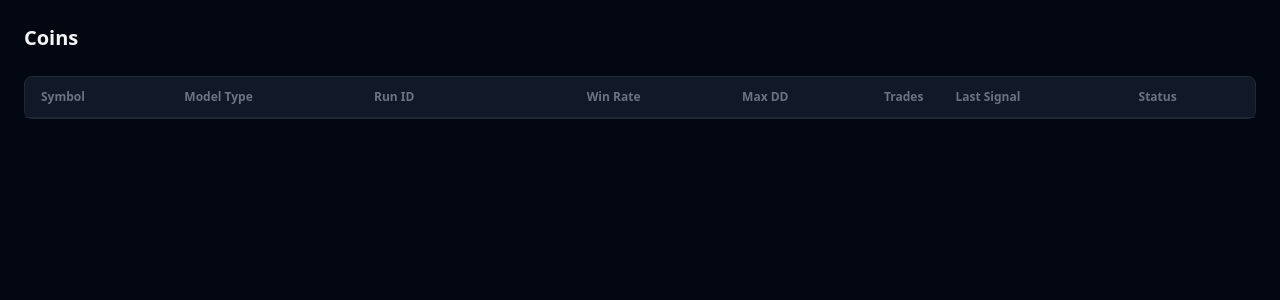
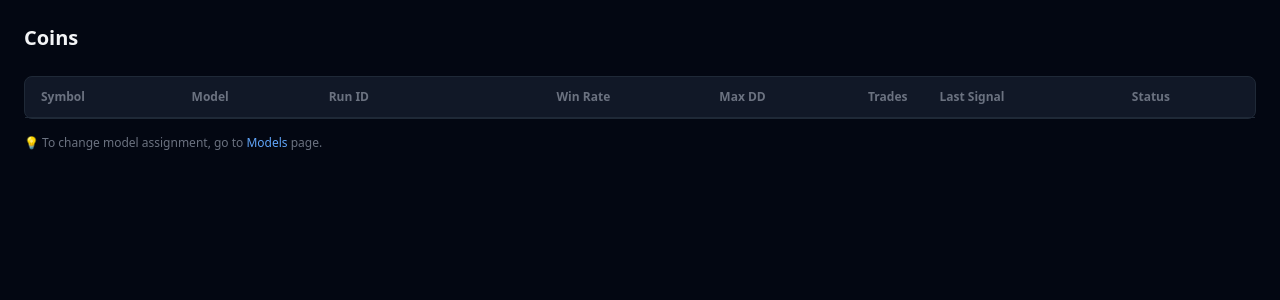
Before and after one commit to heathclif-cyber/swingtrade_v2, a Flask app: page /coins in a window 1280 px wide. Shown: the part 49-349 px from the top of the page. Run offline with Flask 3, Linux system fonts and the light colour scheme; data that the repository does not hold is empty; some libraries are stand-ins or nearby versions.

Commit message:
refactor: single source of truth for model selection

```diff
--- a/app/api/coins.py
+++ b/app/api/coins.py
@@ -1,9 +1,6 @@
 from flask import Blueprint, render_template, jsonify, abort, request
 
 bp = Blueprint("coins", __name__)
-
-# Available model types for selection
-MODEL_TYPES = ["lstm", "lgbm", "ensemble"]
 
 
 @bp.get("/coins")
@@ -12,7 +9,6 @@ def coins():
     from app.models.coin import Coin
     from app.models.model_meta import ModelMeta
     from app.models.model_selection import ModelSelection
-    from app.models.signal import Signal
     from sqlalchemy import func
 
     rows = (
@@ -24,7 +20,7 @@ def coins():
         .all()
     )
 
-    return render_template("coins.html", rows=rows, model_types=MODEL_TYPES)
+    return render_template("coins.html", rows=rows)
 
 
 @bp.get("/coins/<symbol>")
@@ -59,34 +55,5 @@ def coin_detail(symbol: str):
         "coin_detail.html",
         coin=coin, signals=signals, open_trade=open_trade,
         recent_trades=recent_trades, perf=perf, meta=meta,
-        sel=sel, model_types=MODEL_TYPES,
+        sel=sel,
     )
-
-
-@bp.post("/api/coins/<int:coin_id>/model-type")
-def set_model_type(coin_id: int):
-    """Update model type for a coin."""
-    from app.extensions import db
-    from app.models.coin import Coin
-    from app.models.model_selection import ModelSelection
-
-    data = request.get_json()
-    if not data or "model_type" not in data:
-        return jsonify({"error": "model_type required"}), 400
-
-    model_type = data["model_type"]
-    if model_type not in MODEL_TYPES:
-        return jsonify({"error": f"Invalid model_type. Must be one of: {MODEL_TYPES}"}), 400
-
-    coin = Coin.query.get(coin_id)
-    if not coin:
-        return jsonify({"error": "Coin not found"}), 404
-
-    sel = ModelSelection.query.filter_by(coin_id=coin_id).first()
-    if not sel:
-        return jsonify({"error": "No ModelSelection for this coin"}), 404
-
-    sel.model_type = model_type
-    db.session.commit()
-
-    return jsonify({"success": True, "coin_id": coin_id, "model_type": model_type})
--- a/app/jobs/generate_signals.py
+++ b/app/jobs/generate_signals.py
@@ -100,8 +100,8 @@ def _process_coin(coin, run_id, data_svc, engine, db, utcnow,
         logger.info(f"[{symbol}] features_df=None (cold start) — skip")
         return
 
-    # Inference — gunakan model_type dari selection, default "lstm"
-    model_type = getattr(sel, 'model_type', None) or "lstm"
+    # Inference — gunakan model_type dari ModelMeta (single source of truth)
+    model_type = meta.model_type or "lstm"
     svc = InferenceService(meta, run_id)
     result = svc.predict(symbol, features_df, model_type=model_type)
     if result is None:
--- a/app/models/model_selection.py
+++ b/app/models/model_selection.py
@@ -7,11 +7,10 @@ class ModelSelection(db.Model):
     id            = db.Column(db.Integer, primary_key=True)
     coin_id       = db.Column(db.Integer, db.ForeignKey("coin.id"), nullable=False, unique=True)
     model_meta_id = db.Column(db.Integer, db.ForeignKey("model_meta.id"), nullable=False)
-    model_type    = db.Column(db.Text, default="lstm")  # lstm, lgbm, ensemble — default lstm
     selected_at   = db.Column(db.DateTime(timezone=True), default=utcnow)
 
     coin       = db.relationship("Coin", back_populates="model_selection")
     model_meta = db.relationship("ModelMeta", back_populates="selections")
 
     def __repr__(self):
-        return f"<ModelSelection coin_id={self.coin_id} model_type={self.model_type}>"
+        return f"<ModelSelection coin_id={self.coin_id} model_meta_id={self.model_meta_id}>"
--- a/app/templates/coins.html
+++ b/app/templates/coins.html
@@ -9,7 +9,7 @@
     <thead>
       <tr class="text-gray-500 text-xs border-b border-gray-800">
         <th class="px-4 py-3 text-left">Symbol</th>
-        <th class="px-4 py-3 text-left">Model Type</th>
+        <th class="px-4 py-3 text-left">Model</th>
         <th class="px-4 py-3 text-left">Run ID</th>
         <th class="px-4 py-3 text-right">Win Rate</th>
         <th class="px-4 py-3 text-right">Max DD</th>
@@ -26,15 +26,12 @@
             {{ coin.symbol }}
           </a>
         </td>
-        <td class="px-4 py-3">
-          <select class="bg-gray-800 text-gray-100 text-xs rounded px-2 py-1 border border-gray-700 focus:border-blue-500 focus:outline-none"
-                  onchange="updateModelType({{ coin.id }}, this.value)">
-            {% for mt in model_types %}
-            <option value="{{ mt }}" {% if sel and sel.model_type == mt %}selected{% elif not sel and mt == 'lstm' %}selected{% endif %}>
-              {{ mt }}
-            </option>
-            {% endfor %}
-          </select>
+        <td class="px-4 py-3 text-gray-300">
+          {% if meta %}
+            <a href="/models" class="text-blue-400 hover:underline">{{ meta.model_type }}</a>
+          {% else %}
+            <a href="/models" class="text-gray-500 hover:text-gray-400">—</a>
+          {% endif %}
         </td>
         <td class="px-4 py-3 font-mono text-xs text-gray-500">{{ meta.run_id if meta else '—' }}</td>
         <td class="px-4 py-3 text-right">
@@ -67,26 +64,8 @@
   </table>
 </div>
 
-<script>
-function updateModelType(coinId, modelType) {
-  fetch(`/api/coins/${coinId}/model-type`, {
-    method: 'POST',
-    headers: { 'Content-Type': 'application/json' },
-    body: JSON.stringify({ model_type: modelType })
-  })
-  .then(r => r.json())
-  .then(data => {
-    if (data.success) {
-      // Show brief success indicator
-      const select = event.target;
-      select.classList.add('border-green-500');
-      setTimeout(() => select.classList.remove('border-green-500'), 1000);
-    } else {
-      alert('Error: ' + data.error);
-    }
-  })
-  .catch(err => alert('Request failed: ' + err));
-}
-</script>
+<div class="mt-4 text-xs text-gray-500">
+  💡 To change model assignment, go to <a href="/models" class="text-blue-400 hover:underline">Models</a> page.
+</div>
 
 {% endblock %}
```
